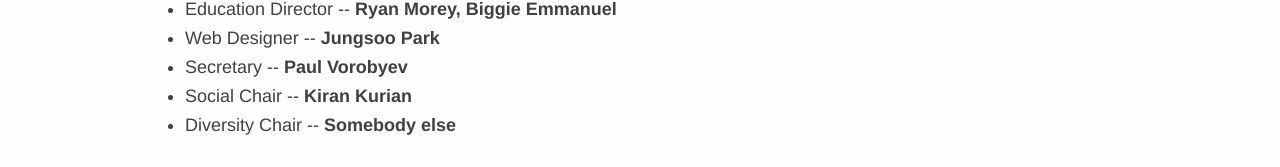
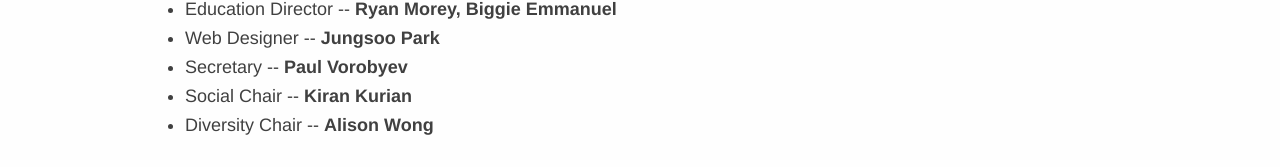
Before and after one commit to usacs/usacs.github.io, a Jekyll site: the page built from people.html, in a window 1280 px wide. Shown: the part 857-1024 px from the top of the page. Built offline with Jekyll 4.4.1, drawn with Linux system fonts in a browser that asks for light colours; Markdown is read by kramdown in place of the engine named in the settings.

Commit message:
oops alison's still diversity chair

```diff
--- a/people.html
+++ b/people.html
@@ -15,7 +15,7 @@ title: "People"
             <li>Web Designer -- <b>Jungsoo Park</b></li>
             <li>Secretary -- <b>Paul Vorobyev</b></li>
             <li>Social Chair -- <b>Kiran Kurian</b></li>
-            <li>Diversity Chair -- <b>Somebody else</b></li>
+            <li>Diversity Chair -- <b>Alison Wong</b></li>
         </ul>
     </div>
 </div>
```
